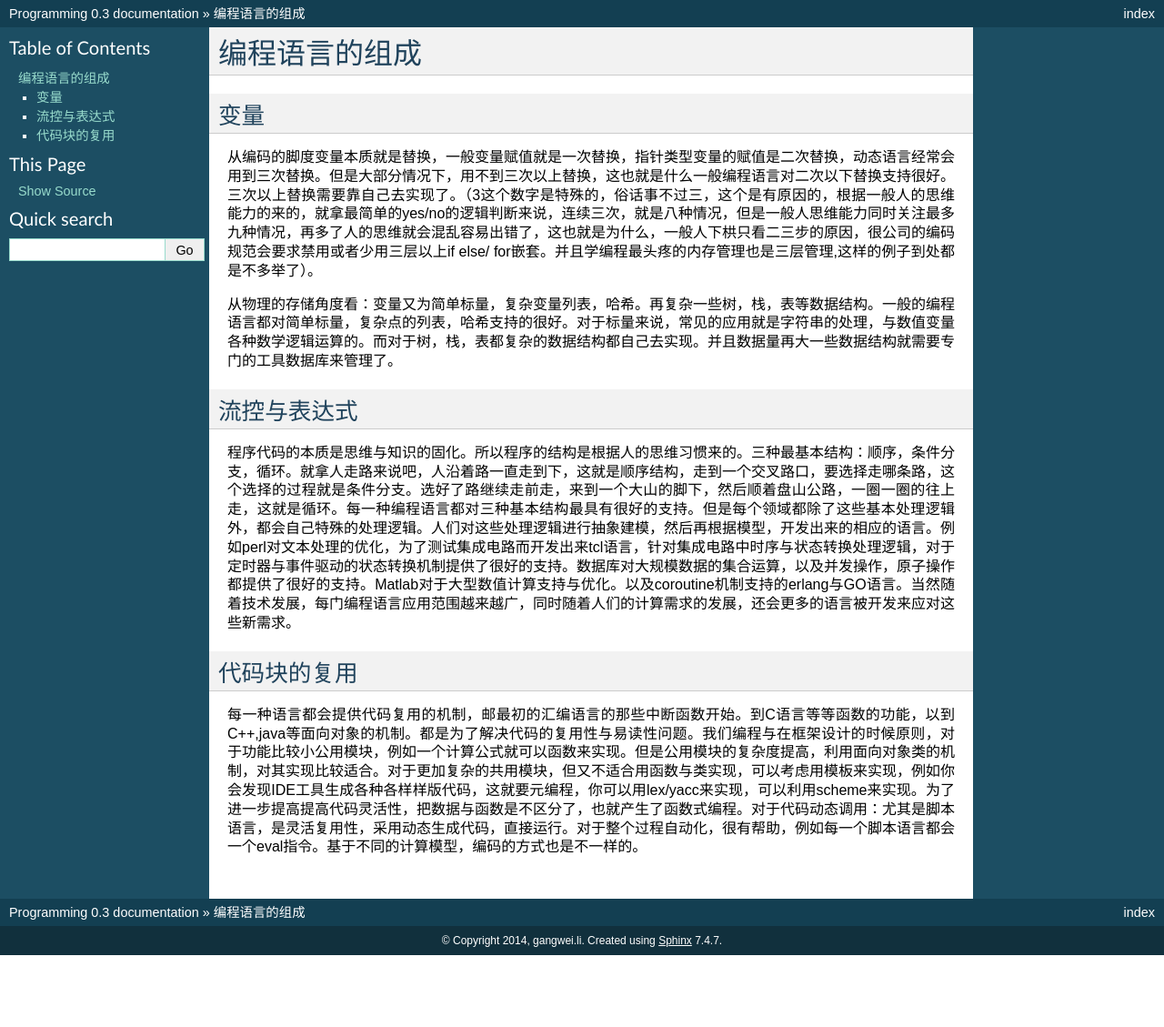
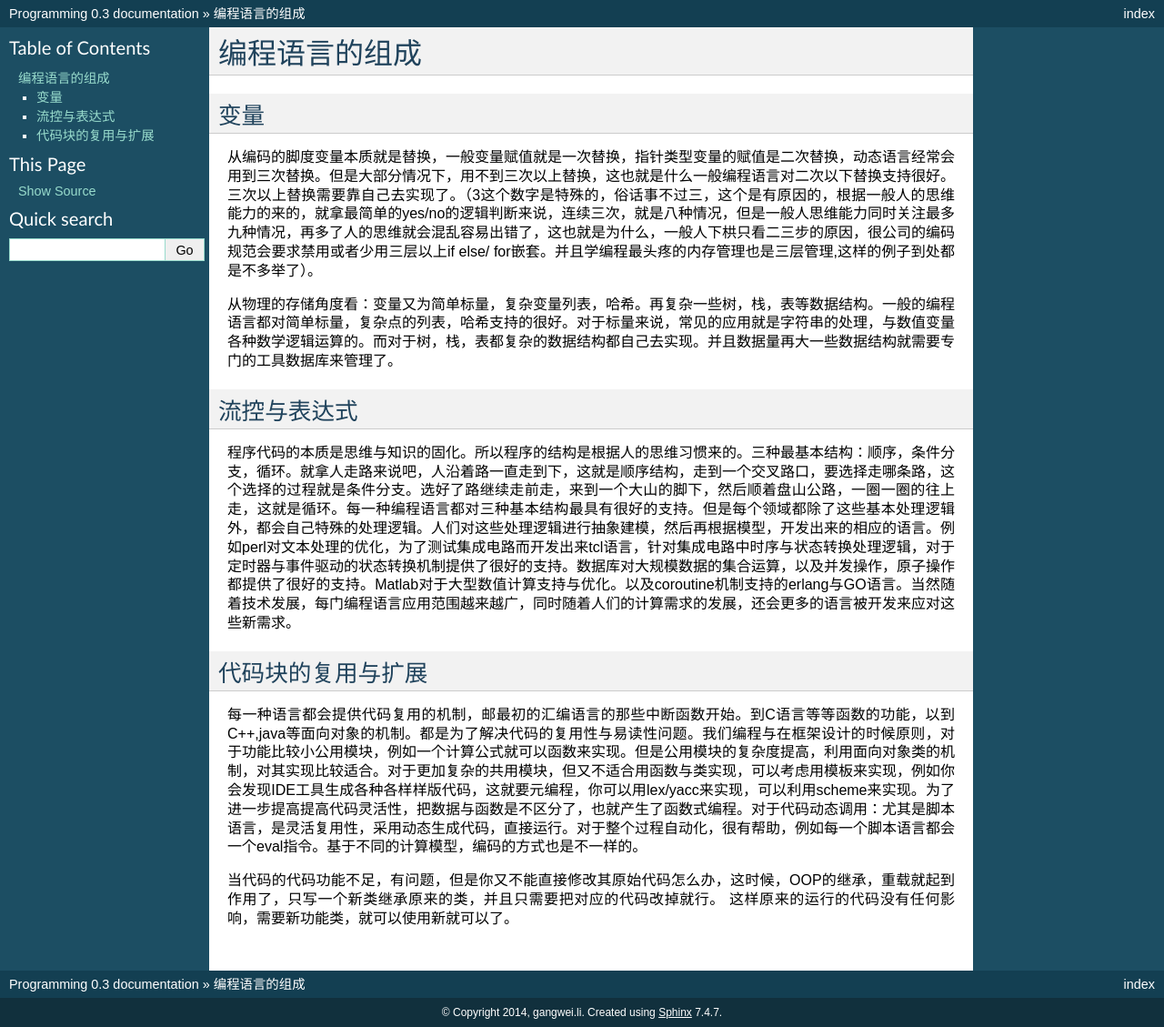
Before and after one commit to gwli/Programming, a Sphinx documentation site: the page built from source/content/Stage_0/componentOfLanguage.rst, in a window 1280 px wide. Shown: the whole page at 91% size. Built offline with Sphinx 7.4.7, drawn with Linux system fonts in a browser that asks for light colours; before the commit the page ends 1050 px from its top, so only the background shows below that.

Commit message:
对于类的使用

```diff
--- a/source/content/Stage_0/componentOfLanguage.rst
+++ b/source/content/Stage_0/componentOfLanguage.rst
@@ -13,7 +13,9 @@
 
 程序代码的本质是思维与知识的固化。所以程序的结构是根据人的思维习惯来的。三种最基本结构：顺序，条件分支，循环。就拿人走路来说吧，人沿着路一直走到下，这就是顺序结构，走到一个交叉路口，要选择走哪条路，这个选择的过程就是条件分支。选好了路继续走前走，来到一个大山的脚下，然后顺着盘山公路，一圈一圈的往上走，这就是循环。每一种编程语言都对三种基本结构最具有很好的支持。但是每个领域都除了这些基本处理逻辑外，都会自己特殊的处理逻辑。人们对这些处理逻辑进行抽象建模，然后再根据模型，开发出来的相应的语言。例如perl对文本处理的优化，为了测试集成电路而开发出来tcl语言，针对集成电路中时序与状态转换处理逻辑，对于定时器与事件驱动的状态转换机制提供了很好的支持。数据库对大规模数据的集合运算，以及并发操作，原子操作都提供了很好的支持。Matlab对于大型数值计算支持与优化。以及coroutine机制支持的erlang与GO语言。当然随着技术发展，每门编程语言应用范围越来越广，同时随着人们的计算需求的发展，还会更多的语言被开发来应对这些新需求。
 
-代码块的复用
-============
+代码块的复用与扩展
+==================
 
 每一种语言都会提供代码复用的机制，邮最初的汇编语言的那些中断函数开始。到C语言等等函数的功能，以到C++,java等面向对象的机制。都是为了解决代码的复用性与易读性问题。我们编程与在框架设计的时候原则，对于功能比较小公用模块，例如一个计算公式就可以函数来实现。但是公用模块的复杂度提高，利用面向对象类的机制，对其实现比较适合。对于更加复杂的共用模块，但又不适合用函数与类实现，可以考虑用模板来实现，例如你会发现IDE工具生成各种各样样版代码，这就要元编程，你可以用lex/yacc来实现，可以利用scheme来实现。为了进一步提高提高代码灵活性，把数据与函数是不区分了，也就产生了函数式编程。对于代码动态调用：尤其是脚本语言，是灵活复用性，采用动态生成代码，直接运行。对于整个过程自动化，很有帮助，例如每一个脚本语言都会一个eval指令。基于不同的计算模型，编码的方式也是不一样的。
+
+当代码的代码功能不足，有问题，但是你又不能直接修改其原始代码怎么办，这时候，OOP的继承，重载就起到作用了，只写一个新类继承原来的类，并且只需要把对应的代码改掉就行。 这样原来的运行的代码没有任何影响，需要新功能类，就可以使用新就可以了。
--- a/source/content/Stage_2/HowToDebug.rst
+++ b/source/content/Stage_2/HowToDebug.rst
@@ -4,6 +4,7 @@ HowToDebug
 
 Introduction
 ------------
+
 调试程序很多方法
 
 
```
